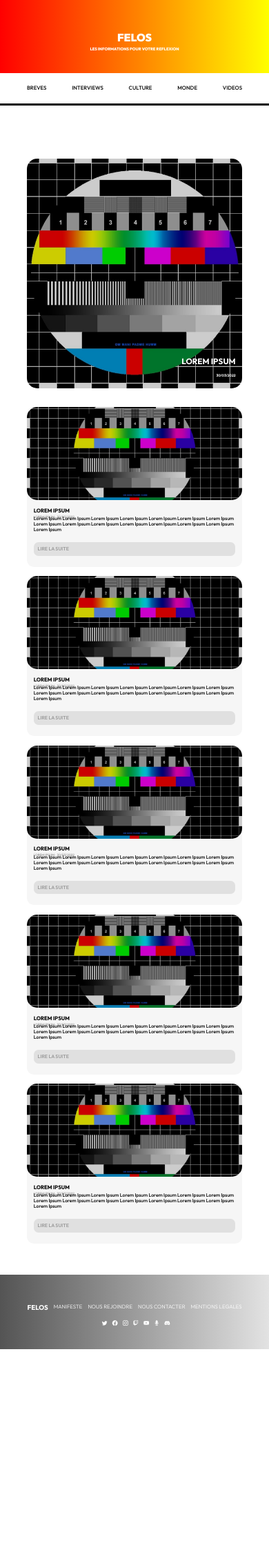
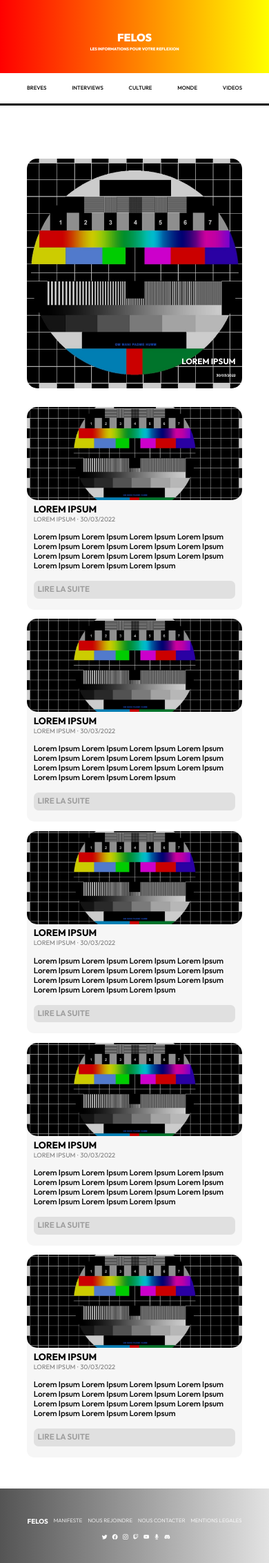
Before and after one commit to FELOSNews/website, a Jekyll site: the page built from pages/home.html, in a window 390 px wide. Shown: the whole page at 69% size. Built offline with Jekyll 4.4.1, drawn with Linux system fonts in a browser that asks for light colours; before the commit the page ends 1956 px from its top, so only the background shows below that.

Commit message:
💄 Edit article boxes size

```diff
--- a/assets/css/home.css
+++ b/assets/css/home.css
@@ -139,6 +139,16 @@ body {
     padding: 2%;
 }
 
+@media screen and (max-width: 1499px) {
+    .article .infos .meta {
+        font-size: 1vw;
+    }
+
+    .article .infos .description, .article .infos .openArticle {
+        font-size: 1.2vw;
+    }
+}
+
 @media screen and (max-width: 1299px) {
     .article {
         width: 39vw;
@@ -147,6 +157,14 @@ body {
     .article .cover {
         height: 25vh;
         width: 39vw;
+    }
+
+    .article .infos .meta {
+        font-size: 1.2vw;
+    }
+
+    .article .infos .description, .article .infos .openArticle {
+        font-size: 1.5vw;
     }
 }
 
@@ -162,15 +180,35 @@ body {
     }
 
     .article .infos .meta {
-        font-size: 1vw;
+        font-size: 1.5vw;
     }
 
     .article .infos .description, .article .infos .openArticle {
-        font-size: 1.2vw;
+        font-size: 1.7vw;
     }
 }
 
-@media screen and (max-width: 800px) {
+@media screen and (max-width: 930px) {
+    .article {
+        margin-right: 1.7vw;
+        width: 39vw;
+    }
+
+    .article .cover {
+        height: 25vh;
+        width: 39vw;
+    }
+
+    .article .infos .meta {
+        font-size: 1.7vw;
+    }
+
+    .article .infos .description, .article .infos .openArticle {
+        font-size: 1.9vw;
+    }
+}
+
+@media screen and (max-width: 745px) {
     .latestArticles {
         width: 87.79vw;
 
@@ -187,8 +225,47 @@ body {
         width: 39vw;
     }
 
+    .article .infos .title {
+        font-size: 2.7vw;
+    }
+
+    .article .infos .meta {
+        font-size: 1.9vw;
+    }
+
     .article .infos .description, .article .infos .openArticle {
-        font-size: 1.5vw;
+        font-size: 2.2vw;
+    }
+}
+
+@media screen and (max-width: 635px) {
+    .article {
+        width: 79.79vw;
+    }
+
+    .article .cover {
+        height: 15vh;
+        width: 79.79vw;
+    }
+
+    .article .infos {
+        margin-top: 1vw;
+    }
+
+    .article .infos .title {
+        font-size: 3vw;
+    }
+
+    .article .infos .meta {
+        display: block;
+
+        font-size: 1.9vw;
+    }
+
+    .article .infos .description, .article .infos .openArticle {
+        font-size: 2.5vw;
+
+        margin-top: -1vw;
     }
 }
 
@@ -206,17 +283,81 @@ body {
         margin-top: 1vw;
     }
 
+    .article .infos .title {
+        font-size: 3.2vw;
+    }
+
     .article .infos .meta {
         display: block;
 
-        margin-bottom: -2vh;
-
-        font-size: 1.2vw;
+        font-size: 2.1vw;
     }
 
     .article .infos .description, .article .infos .openArticle {
-        font-size: 1.8vw;
+        font-size: 2.9vw;
 
         margin-top: -1vw;
     }
 }
+
+@media screen and (max-width: 460px) {
+    .article {
+        width: 79.79vw;
+    }
+
+    .article .cover {
+        height: 15vh;
+        width: 79.79vw;
+    }
+
+    .article .infos {
+        margin-top: 1vw;
+    }
+
+    .article .infos .title {
+        font-size: 3.5vw;
+    }
+
+    .article .infos .meta {
+        display: block;
+
+        font-size: 2.4vw;
+    }
+
+    .article .infos .description, .article .infos .openArticle {
+        font-size: 3vw;
+
+        margin-top: -1vw;
+    }
+}
+
+@media screen and (max-width: 365px) {
+    .article {
+        width: 79.79vw;
+    }
+
+    .article .cover {
+        height: 15vh;
+        width: 79.79vw;
+    }
+
+    .article .infos {
+        margin-top: 1vw;
+    }
+
+    .article .infos .title {
+        font-size: 4vw;
+    }
+
+    .article .infos .meta {
+        display: block;
+
+        font-size: 2.7vw;
+    }
+
+    .article .infos .description, .article .infos .openArticle {
+        font-size: 3.5vw;
+
+        margin-top: -1vw;
+    }
+}
```
Also changed, not shown: assets/css/pagers.css (+149 -8 lines), assets/css/post.css (+7 -7 lines).
